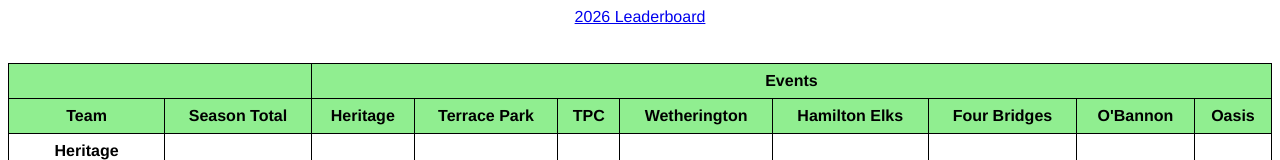
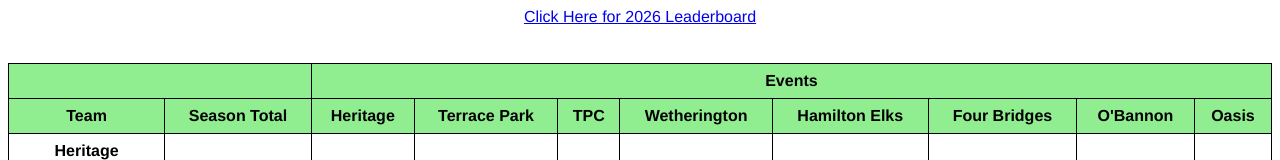
Before and after one commit to jpedicini/senior-interclub, a plain HTML site: page Leaderboard.html in a window 1280 px wide. Shown: the top 160 px of the page. Drawn offline with Linux system fonts and the light colour scheme.

Commit message:
Refactor Leaderboard.html for improved layout
Updated the leaderboard HTML structure and styles for better presentation.

```diff
--- a/Leaderboard.html
+++ b/Leaderboard.html
@@ -28,9 +28,8 @@
 </style>
 <center>
 <table>
-<caption>2027 Senior Interclub Leaderboard</caption>
+<caption>2027 Senior Interclub Leaderboard</caption><a href="./2026Leaderboard.html">Click Here for 2026 Leaderboard</a>
  <tr><th colspan="2"></th>
-<a href="./2026Leaderboard.html">2026 Leaderboard</a>
   <th colspan="8">Events</th></tr>
 <!-- This first row lists titles and sites in order of events -->
  <tr>
```
